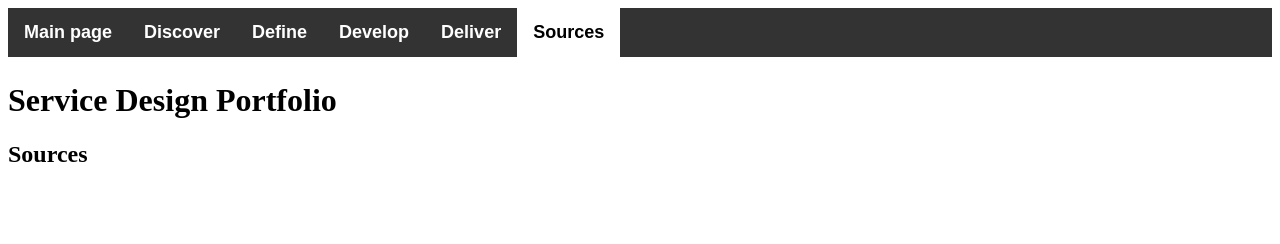
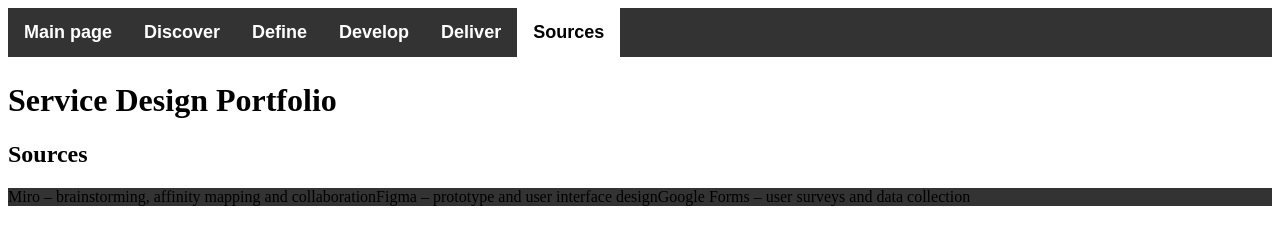
Before and after one commit to Jon-code-87/Tradet, a plain HTML site: page sources.html in a window 1280 px wide. Drawn offline with Linux system fonts and the light colour scheme.

Commit message:
lisätty lähteitä

```diff
--- a/sources.html
+++ b/sources.html
@@ -23,5 +23,12 @@
 
 <h2>Sources</h2>
 
+<ul>
+    <li>Miro – brainstorming, affinity mapping and collaboration</li>
+    <li>Figma – prototype and user interface design</li>
+    <li>Google Forms – user surveys and data collection</li>
+</ul>
+
+
 </body>
 </html>
```
